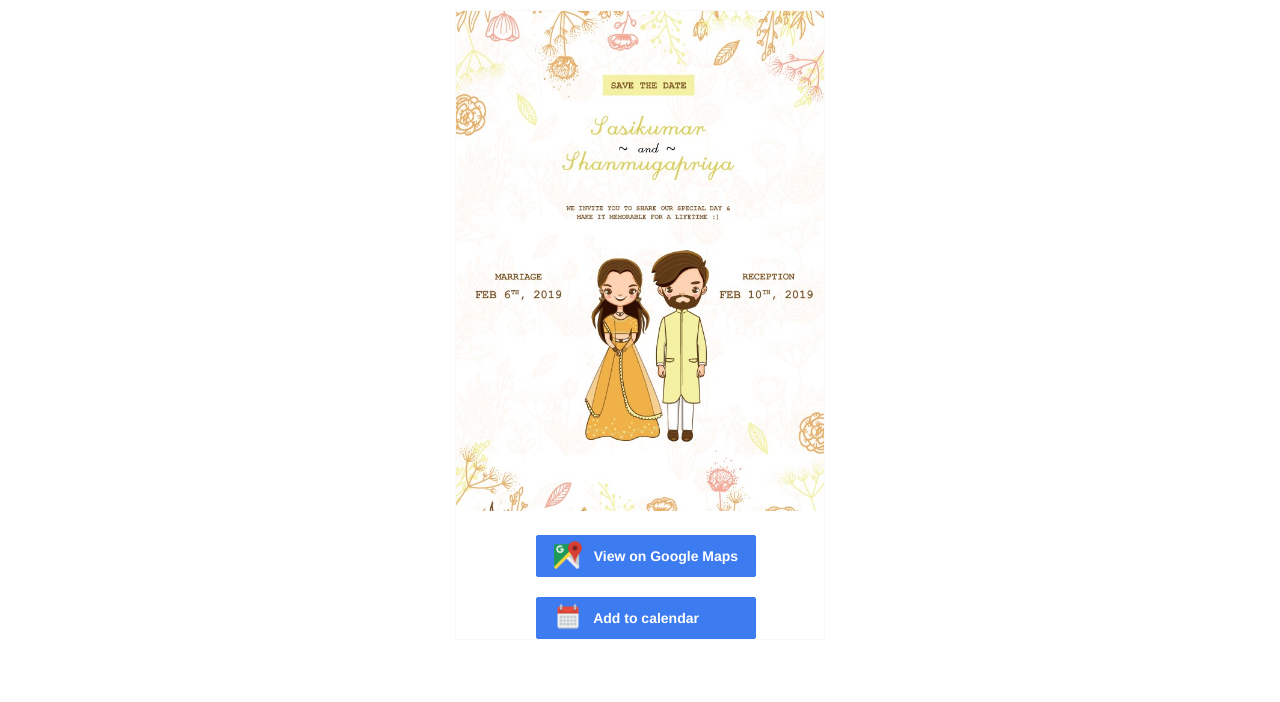
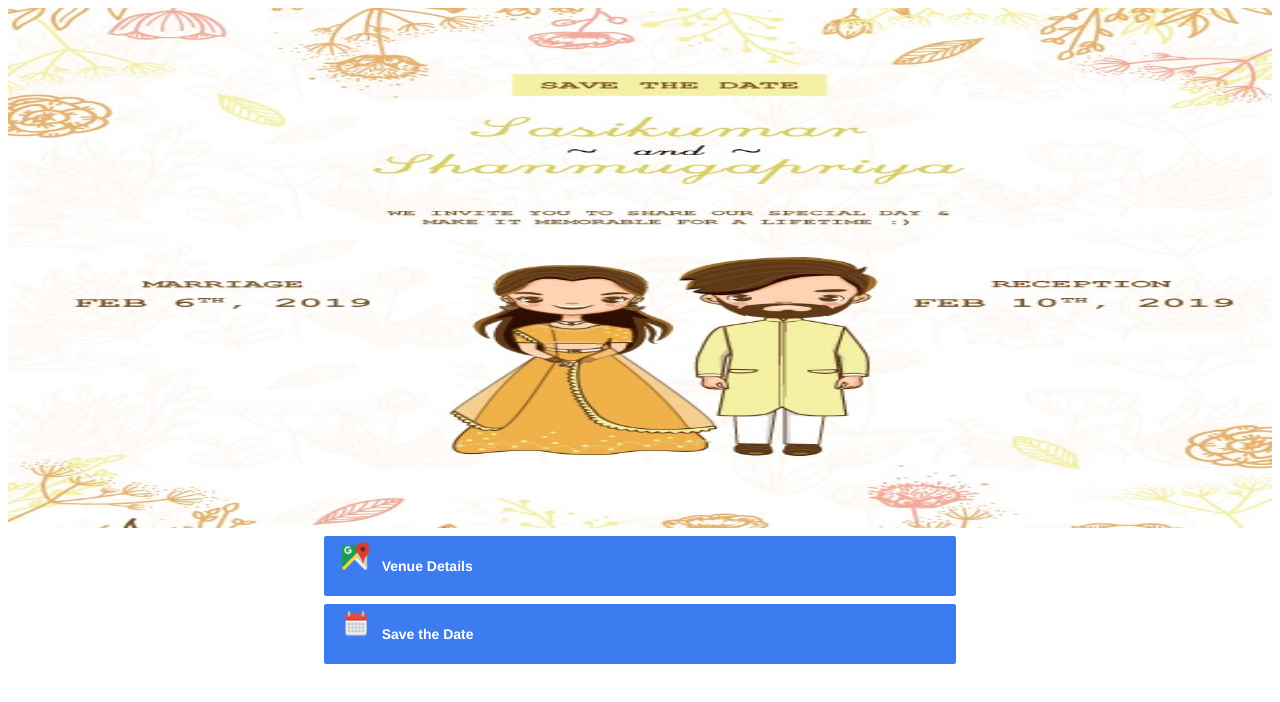
Before and after one commit to gopi014/sasiwedspriya, a website: page public/index.html in a window 1280 px wide. Drawn offline with nearby package versions, Linux system fonts and the light colour scheme; a web font is replaced by a local one.

Commit message:
css change

```diff
--- a/public/index.html
+++ b/public/index.html
@@ -6,23 +6,11 @@
     <meta name="viewport" content="width=device-width, initial-scale=1">
     <title>Sasi weds Priya</title>
     <style type="text/css">
-        .full-height {
-            position: relative;
-            height: 100%;
-        }
 
         html,
         body {
-            height: 100%;
-        }
-
-        .wrapper {
-            min-height: 100%;
-            height: auto !important;
-            /* This line and the next line are not necessary unless you need IE6 support */
-            height: 100%;
-            margin: 0 auto -34px;
-            /* the bottom margin is the negative value of the footer's height */
+            max-width: 100%;
+            overflow-x: hidden;
         }
     </style>
 
@@ -42,48 +30,33 @@
         * {
             box-sizing: border-box
         }
-
-        .full-height {
-            position: relative;
-            height: 100%;
-        }
-
-        body {
-            margin: auto;
-            /* background: #000; */
-            font-family: Raleway, sans-serif;
-            display: table;
-        }
-
         .container {
-            margin-top: 10px;
+            width:100%;
+            height:100vh;
+            overflow: hidden;
+            /* margin-top: 10px;
             text-align: center;
             width: 370px;
-            border: 1px solid #f8f8f8;
+            border: 1px solid #f8f8f8; */
         }
 
 
         .slider {
-            height: 100%;
-            width: 370px;
+            height: 65vh;
+            width: 100%;
             max-width: 100%;
-            position: relative;
-            margin: auto;
         }
-
-
         .slider img {
             max-width: 100%;
-            width: 370px;
-            height: 500px;
+            width: 100%;
+            height: 100%;
         }
-
         .location {
-            margin-left: 80px;
             position: relative;
-            width: 220px;
-            margin-top: 20px;
-            line-height: 30px;
+            margin-top: 1vh;
+            margin-left: 25%;
+            margin-right:25%;
+            line-height: 6vh;
             padding: 5px;
             border-radius: 2px;
             background-color: #3d7bf1;
@@ -91,8 +64,8 @@
             font-family: Helvetica;
             font-size: 14px;
             font-weight: bold;
+            color: #ffffff;
             text-align: left;
-            color: #ffffff;
         }
 
         .location img {
@@ -106,8 +79,6 @@
 </head>
 
 <body>
-    <div class="wrapper">
-
         <div class="container">
             <div class="slider" style="display: block;">
                 <img src="images/invite.jpg">
@@ -117,15 +88,16 @@
                 <a href="https://goo.gl/maps/MA8KrWUbRrD2" target="_blank" style="text-decoration:none;">
                     <div class="location">
                         <img src="images/image3.png">&nbsp;&nbsp;
-                        <span>View on Google Maps</span>
+                        <span>Venue Details</span>
                     </div>
                 </a>
             </div>
             <div class="details">
-                <a id="cal" style="text-decoration:none;">
-                    <div class="location">
+                <a href="/images/sasiwedspriya.ics" target="_blank" style="text-decoration:none;">
+                    <!-- <a target="_blank" style="text-decoration:none;" href="https://calendar.google.com/event?action=TEMPLATE&amp;tmeid=NnU5Y3Ftbm52azN1bmg0N204dm9jNDFxcW8gYWtpbGFuMjk5MEBt&amp;tmsrc=akilan2990%40gmail.com">                  -->
+                       <div class="location">
                         <img src="images/calendar.png">&nbsp;&nbsp;
-                        <span>Add to calendar</span>
+                        <span>Save the Date</span>
                     </div>
                 </a>
             </div>
```
